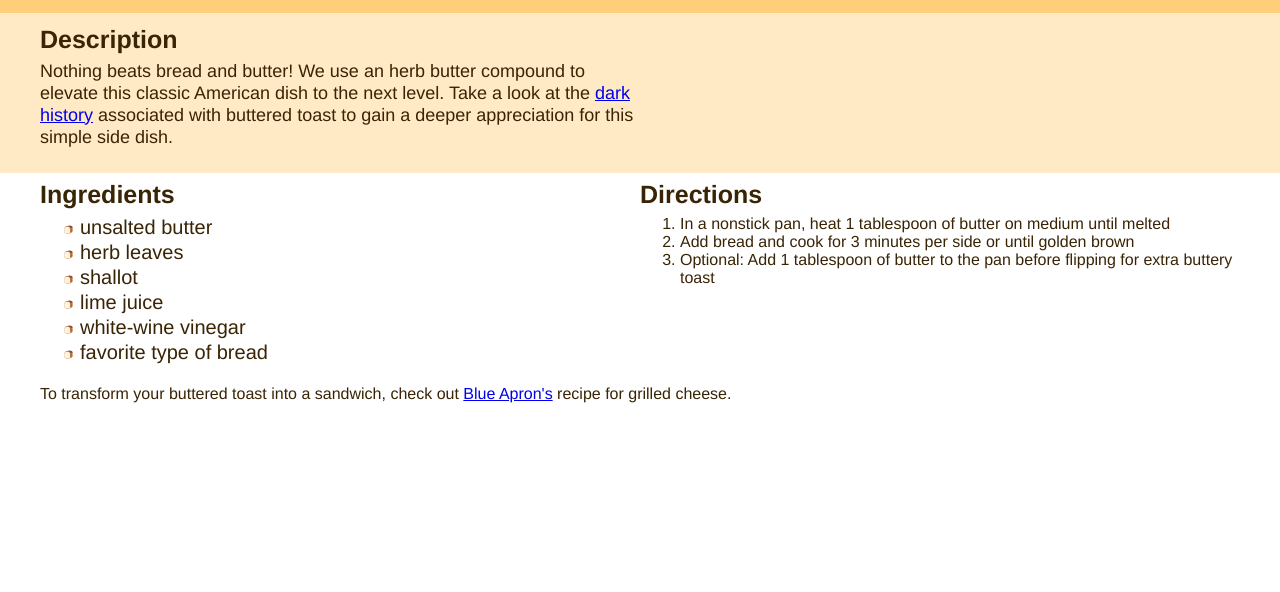
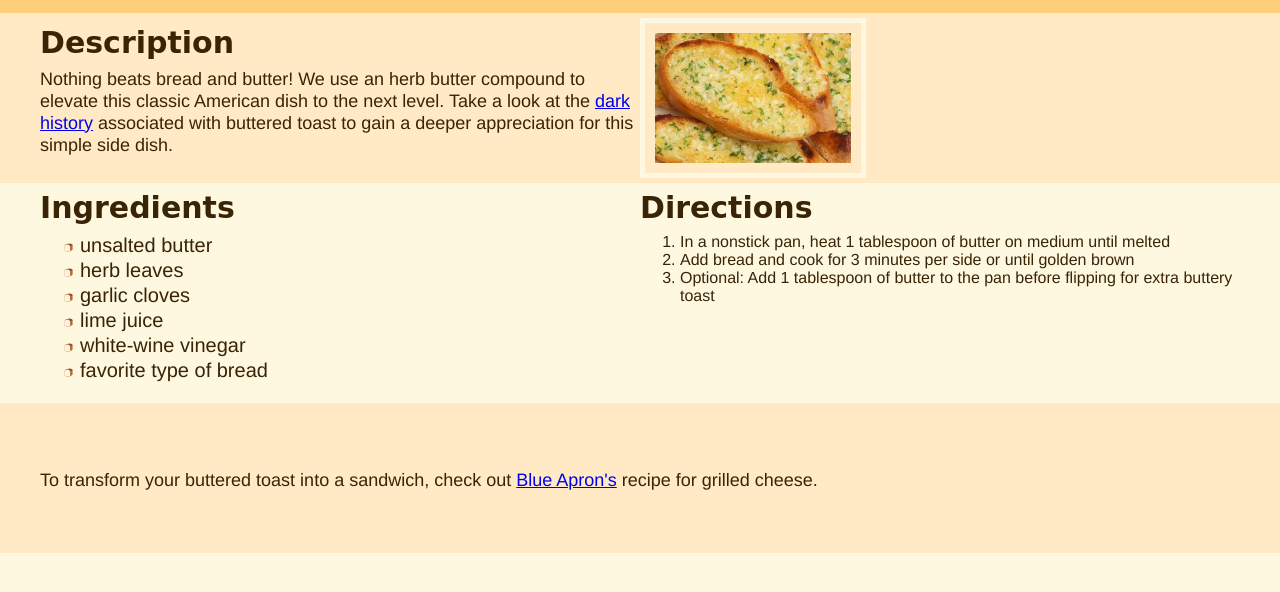
Before and after one commit to jasmineflorencio/recipe, a plain HTML site: page index.html in a window 1280 px wide. Shown: the part 112-704 px from the top of the page. Drawn offline with Linux system fonts and the light colour scheme; a web font is replaced by a local one.

Commit message:
update header fonts, background colors, and description image

```diff
--- a/css/main.css
+++ b/css/main.css
@@ -3,12 +3,15 @@
 body {
   color: #392405;
   font-family: Helvetica, sans-serif;
+  background: #fef8e1;
 }
 
 h2 {
-  font-size: 25px;
+  font-family: 'Sofia', cursive;
+  font-size: 30px;
   line-height: 0;
 }
+
 
 /***** GRID *****/
 .full-width {
@@ -58,10 +61,8 @@ nav ul li a {
 
 #description {
   background: #ffeac5;
-  height: 160px;
+  height: 170px;
 }
-
-
 #description h2 {
   line-height: 0;
 }
@@ -69,9 +70,13 @@ nav ul li a {
   font-size: 18px;
   line-height: 22px
 }
+#bread-img {
+  height: 130px;
+  border: 5px solid #fef8e1;
+  padding: 10px 10px;
+
+}
 /***** INGREDIENTS *****/
-
-
 
 #ingredients ul {
   font-size: 20px;
@@ -82,8 +87,15 @@ nav ul li a {
 /***** DIRECTIONS *****/
 
 
-
 /***** FOOTER *****/
 footer {
   clear: both;
+  background: #ffeac5;
+  height: 50px;
+  padding: 50px 0;
 }
+
+footer p {
+  font-size: 18px;
+  line-height: 18px;
+}
--- a/index.html
+++ b/index.html
@@ -31,6 +31,9 @@
       <p>Nothing beats bread and butter! We use an herb butter compound to elevate this classic American dish to the next level. Take a look at the <a href="https://en.wikipedia.org/wiki/Buttered_toast_phenomenon" target="_blank">dark history</a>
       associated with buttered toast to gain a deeper appreciation for this simple side dish.</p>
     </div>
+    <div class="half-width">
+      <img id="bread-img" src="img/garlic-bread.jpg" alt="tasty garlic bread">
+    </div>
     </div>
     </section>
     <section id="ingredients">
@@ -40,7 +43,7 @@
       <ul>
         <li>unsalted butter</li>
         <li>herb leaves</li>
-        <li>shallot</li>
+        <li>garlic cloves</li>
         <li>lime juice</li>
         <li>white-wine vinegar</li>
         <li>favorite type of bread</li>
```
Also changed, not shown: img/garlic-bread.jpg (added).
